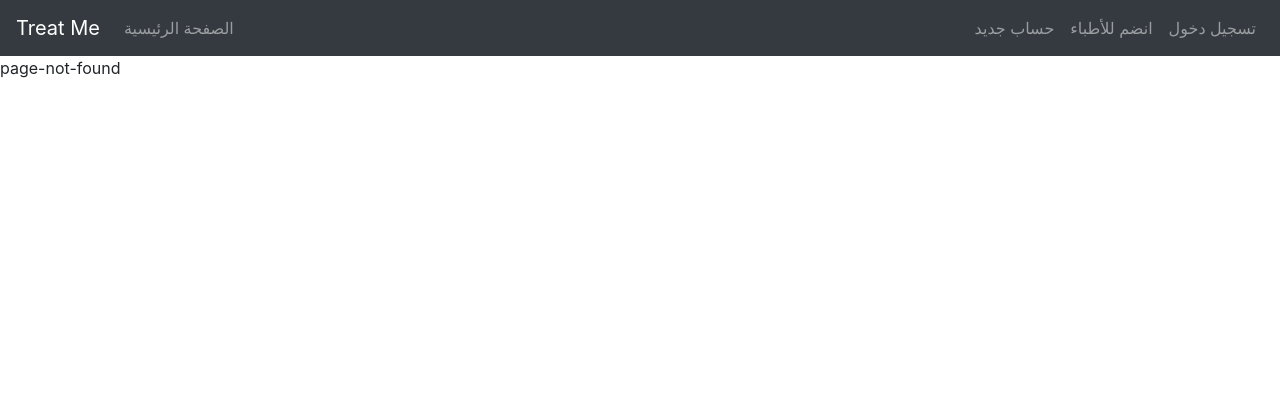
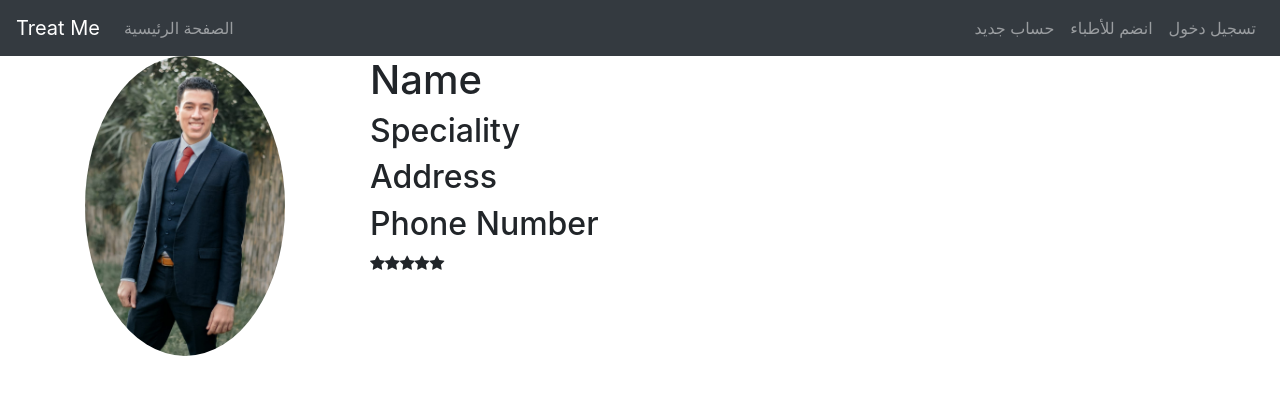
Before and after one commit to Mohammed-Elmorsy/TreatMeAngular, an Angular app: page /doctor/1 in a window 1280 px wide. Shown: the top 394 px of the page. Built offline with nearby package versions, Linux system fonts and the light colour scheme.

Commit message:
doctor-profile-updated

```diff
--- a/src/app/app-routing.module.ts
+++ b/src/app/app-routing.module.ts
@@ -10,7 +10,7 @@ import { PageNotFoundComponent } from './page-not-found/page-not-found.component
 const routes: Routes = [
   {path:"",redirectTo:"home" ,pathMatch:"full"},
   {path:"home",component:HomeComponent},
-  {path:"doctor",component:DoctorComponent},
+  {path:"doctor/1",component:DoctorComponent},
   {path:"**",component:PageNotFoundComponent}
 
 ];
--- a/src/app/app.module.ts
+++ b/src/app/app.module.ts
@@ -1,6 +1,5 @@
 import { BrowserModule } from '@angular/platform-browser';
 import { NgModule } from '@angular/core';
-
 import { AppRoutingModule } from './app-routing.module';
 import { CoreModule } from './core/core.module';
 import { HomeModule } from "./home/home.module";
@@ -21,7 +20,8 @@ import { PageNotFoundComponent } from './page-not-found/page-not-found.component
     AppRoutingModule,
     CoreModule,
     HomeModule,
-    DoctorModule
+    DoctorModule,
+
   ],
   providers: [],
   bootstrap: [AppComponent]
--- a/src/app/doctor/doctor-profile/doctor.component.html
+++ b/src/app/doctor/doctor-profile/doctor.component.html
@@ -1 +1,21 @@
-<p>doctor works!</p>
+<div class="container">
+    <div class="row">
+        <div class="col-3">
+            <img  [src]="docImg" style="border-radius: 50%;" height="300" width="200" >
+        </div>
+        <div class="col-6">
+            <h1>Name</h1>
+            <h2>Speciality</h2>
+            <h2>Address</h2>
+            <h2>Phone Number</h2>
+            <link rel="stylesheet" href="https://cdnjs.cloudflare.com/ajax/libs/font-awesome/4.7.0/css/font-awesome.min.css">
+
+            <span class="fa fa-star checked"></span>
+            <span class="fa fa-star checked"></span>
+            <span class="fa fa-star checked"></span>
+            <span class="fa fa-star"></span>
+            <span class="fa fa-star"></span>
+
+        </div>
+    </div>
+</div>
--- a/src/app/doctor/doctor-profile/doctor.component.ts
+++ b/src/app/doctor/doctor-profile/doctor.component.ts
@@ -1,4 +1,5 @@
 import { Component, OnInit } from '@angular/core';
+
 
 @Component({
   selector: 'app-doctor',
@@ -7,9 +8,19 @@ import { Component, OnInit } from '@angular/core';
 })
 export class DoctorComponent implements OnInit {
 
+  docImg:string;
+  rating:number;
   constructor() { }
 
   ngOnInit() {
+
+  let url=window.location.href;
+  let docId = url.substring(url.lastIndexOf('/') + 1);
+  console.log(docId);
+  this.docImg="../../../assets/images/doctors/"+docId+".jpg";
+  console.log(this.docImg);
+
+
   }
 
 }
--- a/src/index.html
+++ b/src/index.html
@@ -6,6 +6,7 @@
   <base href="/">
   <meta name="viewport" content="width=device-width, initial-scale=1">
   <link rel="icon" type="image/x-icon" href="favicon.ico">
+
 </head>
 <body>
   <app-root></app-root>
--- a/src/styles.css
+++ b/src/styles.css
@@ -1,4 +1,5 @@
 /* You can add global styles to this file, and also import other style files */
+
 body{
     user-select: none;
 }
```
Also changed, not shown: src/assets/images/doctors/1.jpg (added).
